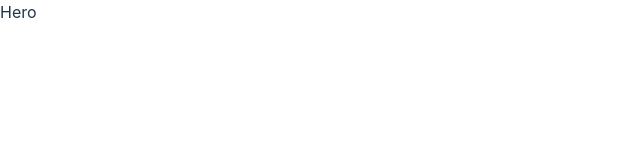
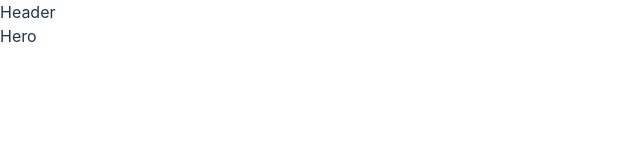
Before and after one commit to dev-sylv/FoodApp, a React (Vite) app: page / in a window 1280 px wide. Shown: the top 160 px of the page, without its empty margins (0-640 px from the left). Built offline with nearby package versions, Linux system fonts and the light colour scheme.

Commit message:
Saved tailwindcss

```diff
--- a/src/index.css
+++ b/src/index.css
@@ -31,10 +31,10 @@ a:hover {
 
 body {
   margin: 0;
-  display: flex;
+  /* display: flex; */
 
-  min-width: 320px;
-  min-height: 100vh;
+  /* min-width: 320px;
+  min-height: 100vh; */
 }
 
 h1 {
--- a/src/main.tsx
+++ b/src/main.tsx
@@ -8,5 +8,6 @@ import { element } from "./routes/Routes";
 ReactDOM.createRoot(document.getElementById("root") as HTMLElement).render(
   <React.StrictMode>
     <RouterProvider router={element}></RouterProvider>
+    {/* <App /> */}
   </React.StrictMode>
 );
--- a/src/routes/Routes.tsx
+++ b/src/routes/Routes.tsx
@@ -1,10 +1,17 @@
 import React from "react";
 import { createBrowserRouter } from "react-router-dom";
 import { HomeScreen } from "../pages/LandingPages";
+import HomeLayouts from "../components/layouts/Home/HomeLayouts";
 
 export const element = createBrowserRouter([
   {
     path: "/",
-    element: <HomeScreen />,
+    element: <HomeLayouts />,
+    children: [
+      {
+        index: true,
+        element: <HomeScreen />,
+      },
+    ],
   },
 ]);
```
